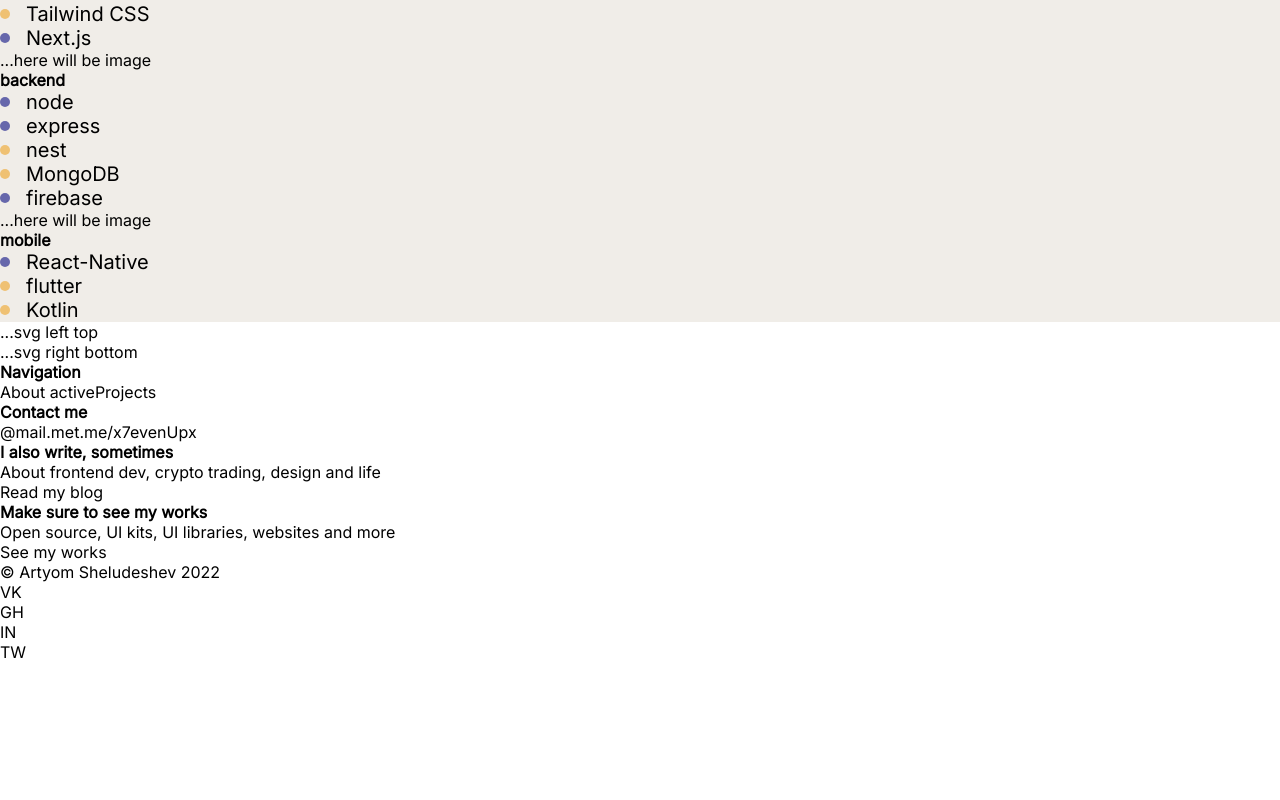
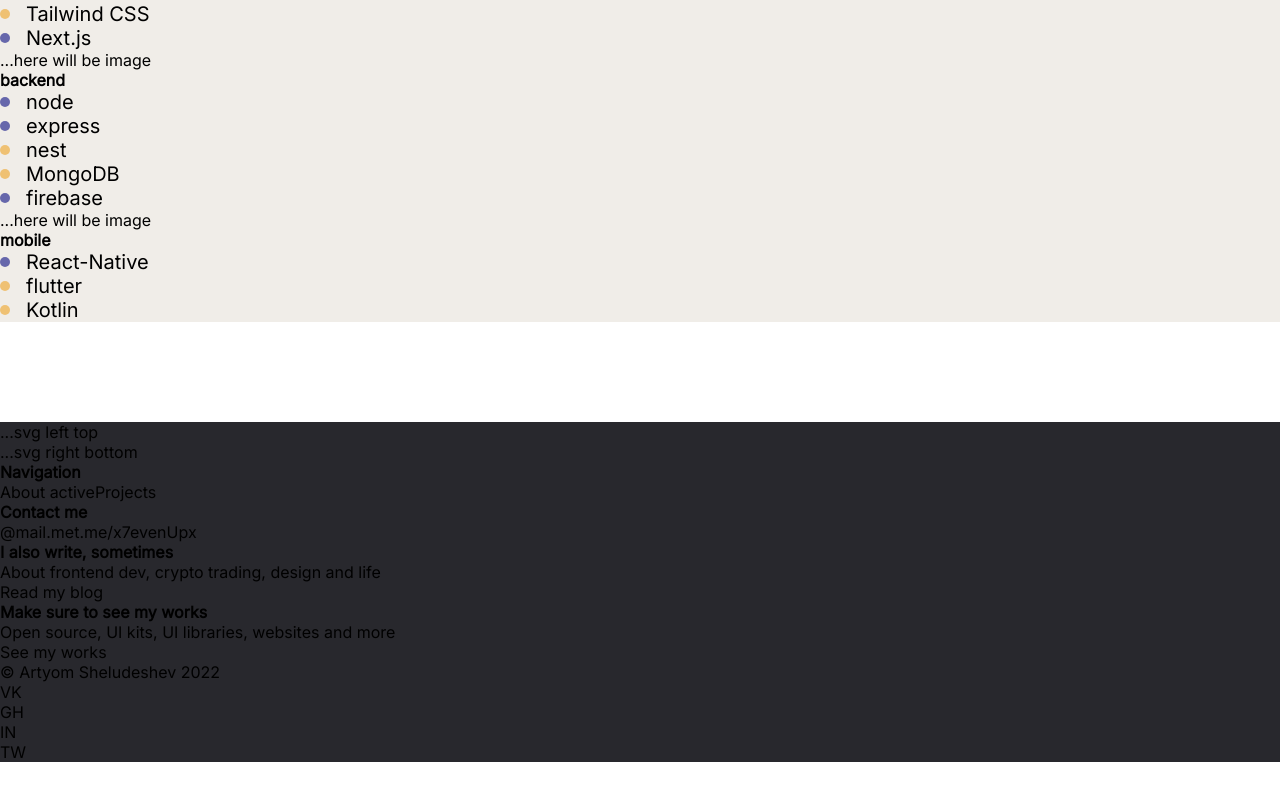
Before and after one commit to 7evenUp/ashel-portfolio, a React (Create React App) app: page / in a window 1280 px wide. Shown: the part 1902-2702 px from the top of the page. Before the commit the page ends 2564 px from the top, so only its background shows below. Built offline with nearby package versions, Linux system fonts and the light colour scheme.

Commit message:
Fixed some styles

```diff
--- a/src/pages/About/About.module.scss
+++ b/src/pages/About/About.module.scss
@@ -8,6 +8,14 @@
   justify-content: center;
   align-items: center;
   gap: 120px;
+}
+
+.container {
+  width: 1400px;
+  margin: 100px auto;
+  display: flex;
+  flex-direction: column;
+  gap: 100px;
 }
 
 .avatar {
@@ -43,13 +51,10 @@
 }
 
 .section {
-  margin: 0 auto;
-  width: 1400px;
   background-color: colors.$white;
   display: flex;
   flex-direction: column;
   justify-content: center;
-  margin-top: 100px;
   gap: 72px;
 
   &_heading {
@@ -150,3 +155,7 @@
 
   }
 }
+
+.footer {
+  background-color: colors.$black;
+}
```
